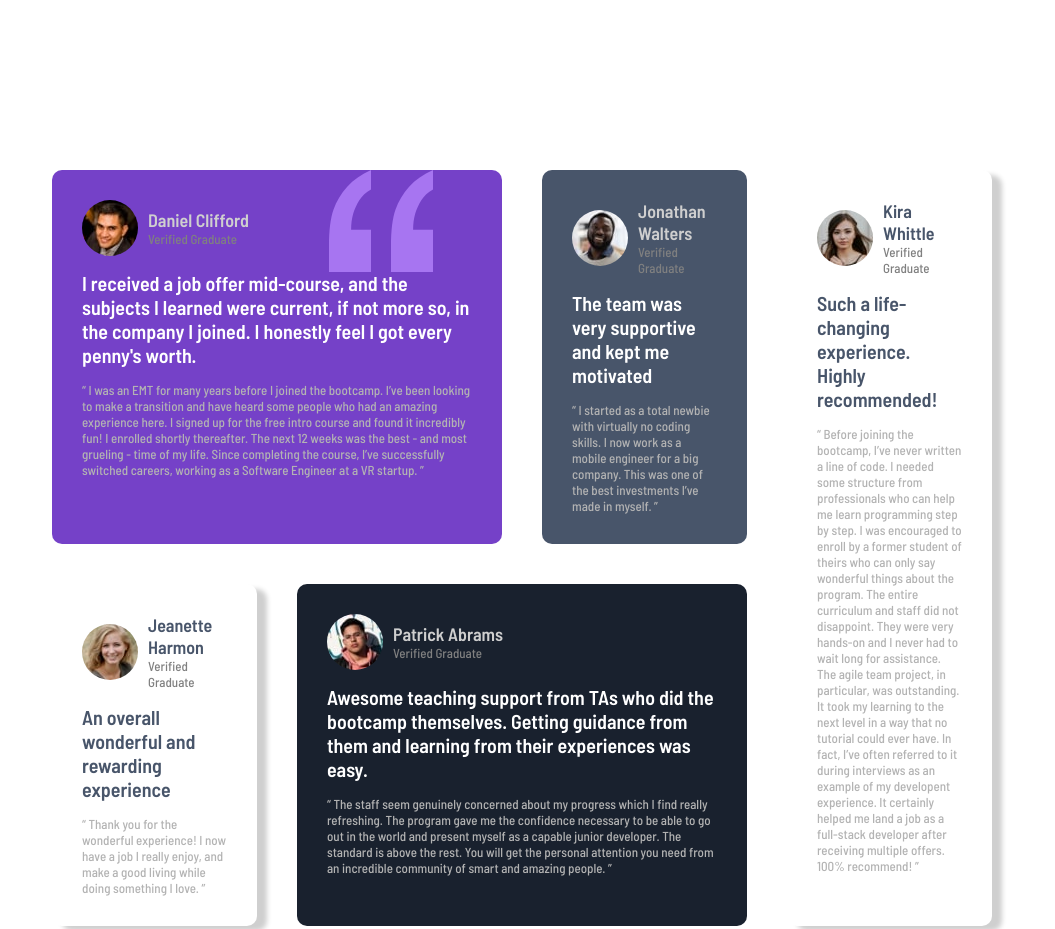
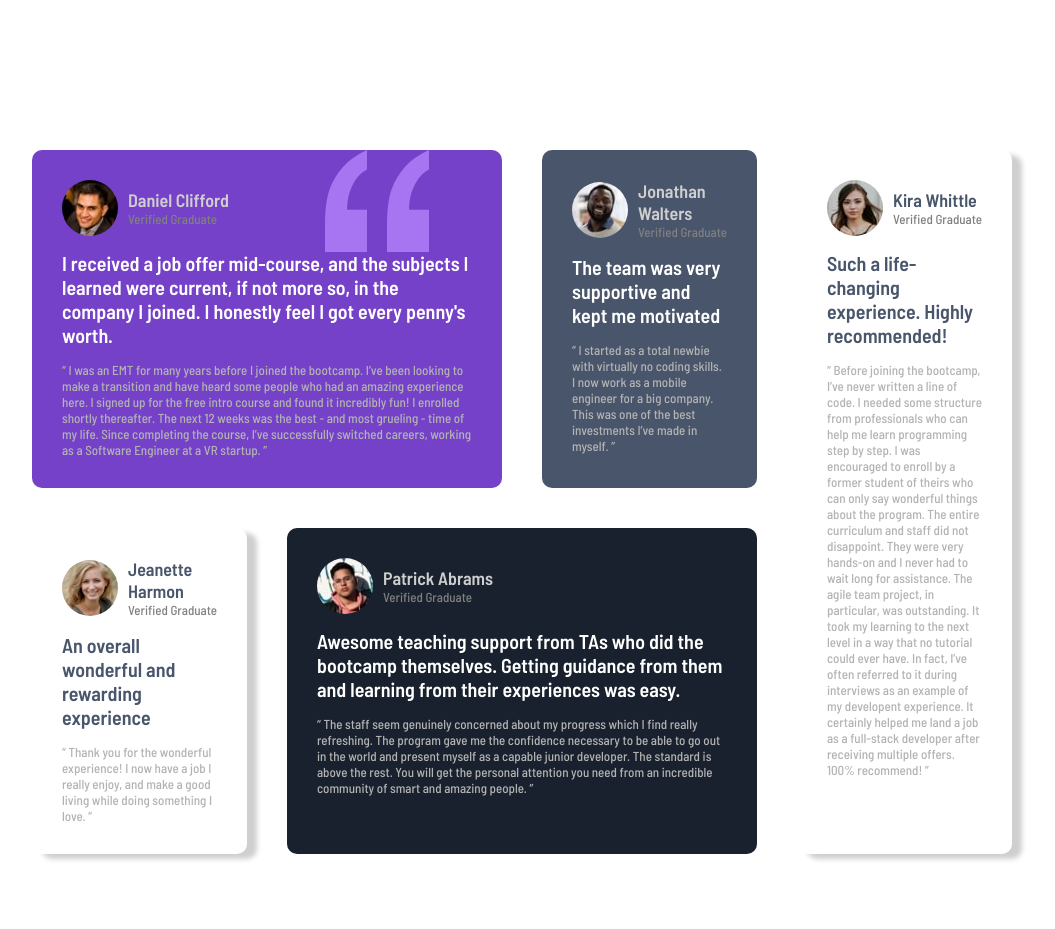
Before and after one commit to julio-mansan2/layout-de-avaliacoes, a plain HTML site: page index.html in a window 1280 px wide. Shown: the top 929 px of the page, without its empty margins (118-1173 px from the left). Drawn offline with Linux system fonts and the light colour scheme.

Commit message:
Margin alterada para 130px

```diff
--- a/src/css/style.css
+++ b/src/css/style.css
@@ -18,7 +18,7 @@ img {
     height: 100%;
     display: grid;
     align-content: center;
-    margin: 150px;
+    margin: 130px;
     grid-template-areas:
     "daniel daniel jonathan kira"
     "jeanette patrick patrick kira";
```
